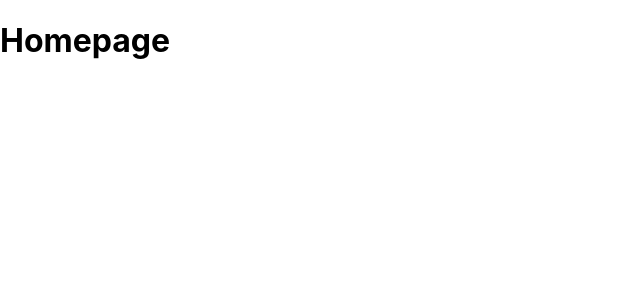
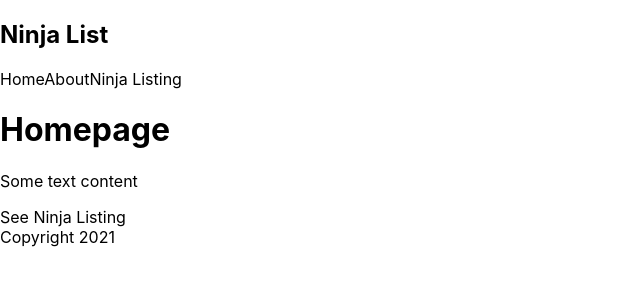
Before and after one commit to NickIT87/JavaScript, a Next.js app in the folder nextjs/ninjalist/: page / in a window 1280 px wide. Shown: the top 300 px of the page, without its empty margins (0-640 px from the left). Built offline with nearby package versions, Linux system fonts and the light colour scheme.

Commit message:
5 lessons completed, start from 6

```diff
--- /dev/null
+++ b/nextjs/ninjalist/comps/Footer.js
@@ -0,0 +1,9 @@
+const Footer = () => {
+    return (
+        <div>
+            Copyright 2021
+        </div>
+    );
+}
+
+export default Footer;
--- /dev/null
+++ b/nextjs/ninjalist/comps/Layout.js
@@ -0,0 +1,14 @@
+import Footer from "./Footer"
+import Navbar from "./Navbar"
+
+const Layout = ({children}) => {
+    return (
+        <div className="content">
+            <Navbar/>
+            {children}
+            <Footer/>
+        </div>
+    );
+}
+
+export default Layout;
--- /dev/null
+++ b/nextjs/ninjalist/comps/Navbar.js
@@ -0,0 +1,16 @@
+import Link from 'next/link'
+
+const Navbar = () => {
+    return (
+        <nav>
+            <div className='logo'>
+                <h1>Ninja List</h1>
+            </div>
+            <Link href="/"><a>Home</a></Link>
+            <Link href="/about"><a>About</a></Link>
+            <Link href="/ninjas"><a>Ninja Listing</a></Link>
+        </nav>
+    );
+}
+
+export default Navbar;
--- a/nextjs/ninjalist/pages/_app.js
+++ b/nextjs/ninjalist/pages/_app.js
@@ -1,7 +1,12 @@
+import Layout from '../comps/Layout'
 import '../styles/globals.css'
 
 function MyApp({ Component, pageProps }) {
-  return <Component {...pageProps} />
+  return (
+    <Layout>
+      <Component {...pageProps} />
+    </Layout>
+  )
 }
 
 export default MyApp
--- a/nextjs/ninjalist/pages/index.js
+++ b/nextjs/ninjalist/pages/index.js
@@ -1,10 +1,17 @@
 import Head from 'next/head'
+import Footer from '../comps/Footer'
+import Navbar from '../comps/Navbar'
 import styles from '../styles/Home.module.css'
+import Link from 'next/link'
 
 export default function Home() {
   return (
     <div>
       <h1>Homepage</h1>
+      <p>Some text content</p>
+      <Link href="/ninjas">
+        <a>See Ninja Listing</a>
+      </Link>
     </div>
   )
 }
```
Also changed, not shown: nextjs/ninjalist/pages/about.js (added, +10 -0 lines), nextjs/ninjalist/pages/ninjas/index.js (added, +9 -0 lines).
